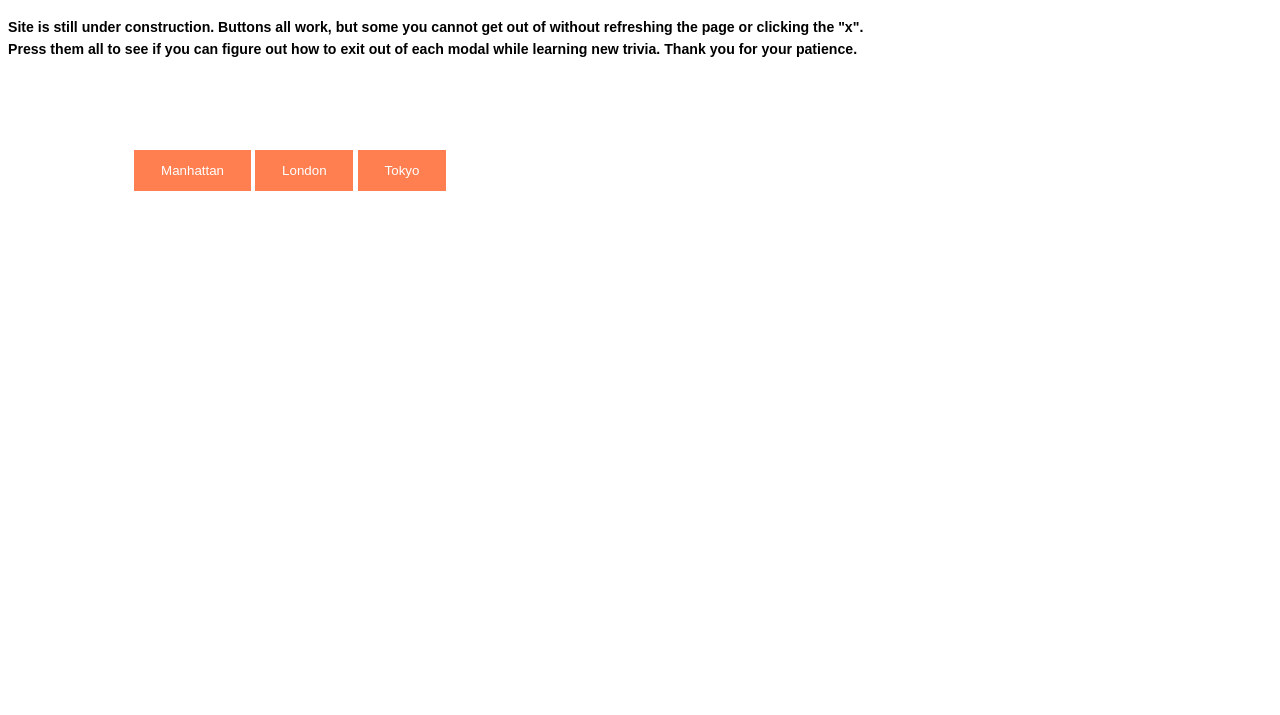
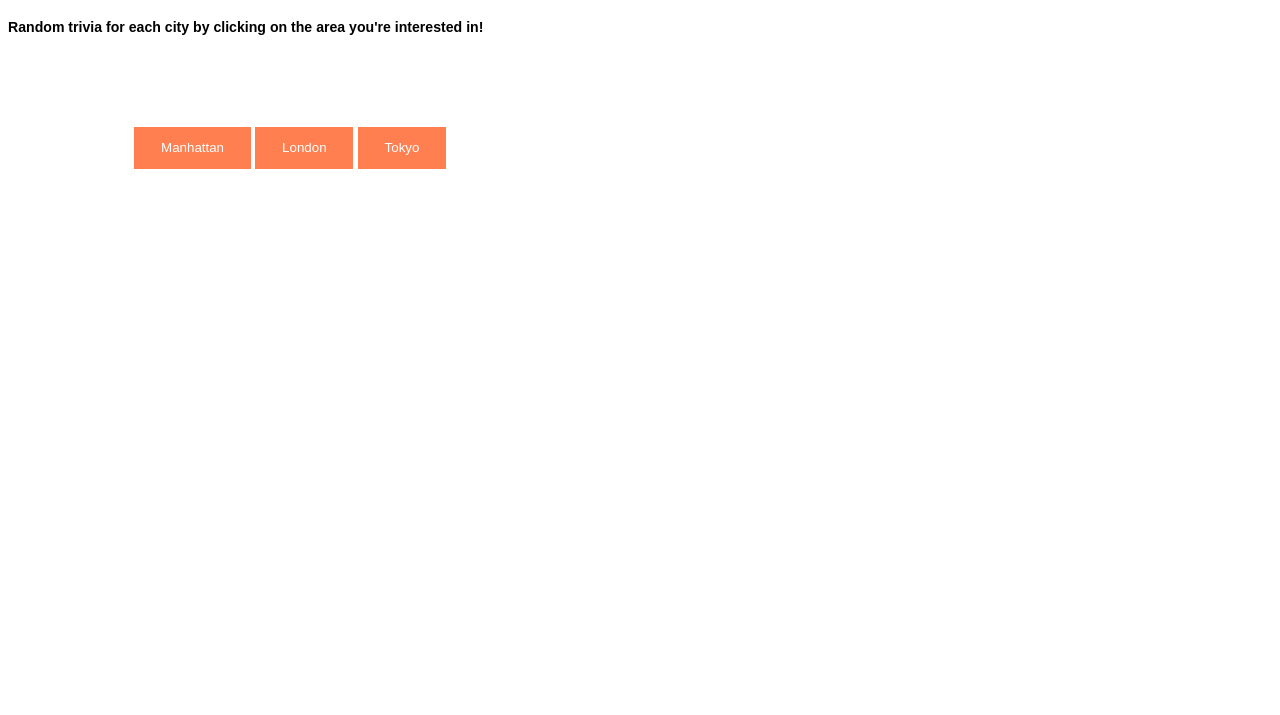
Before and after one commit to cherielum/modalTrivia, a plain HTML site: page index.html in a window 1280 px wide. Shown: the part 85-800 px from the top of the page. Drawn offline with Linux system fonts and the light colour scheme.

Commit message:
fixing html

```diff
--- a/index.html
+++ b/index.html
@@ -12,7 +12,7 @@
 		<a class= "active1" href= "../88days-homepage/homepage.html" style ="float: right; margin: 10px"> Home </a>
 
 		<h1> City Trivia: New York, London, and Tokyo </h1>
-		<h5> Site is still under construction. Buttons all work, but some you cannot get out of without refreshing the page or clicking the "x". <br />Press them all to see if you can figure out how to exit out of each modal while learning new trivia. Thank you for your patience. </h5>
+		<h5> Random trivia for each city by clicking on the area you're interested in!</h5>
 		<br />
 
 
```
